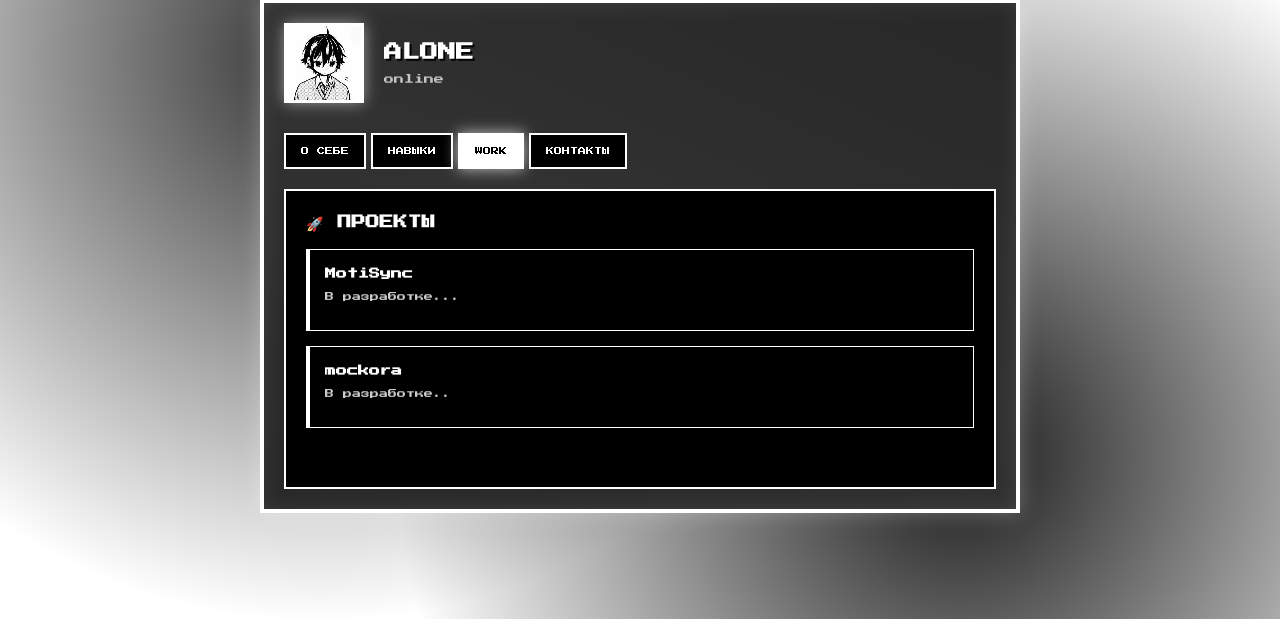
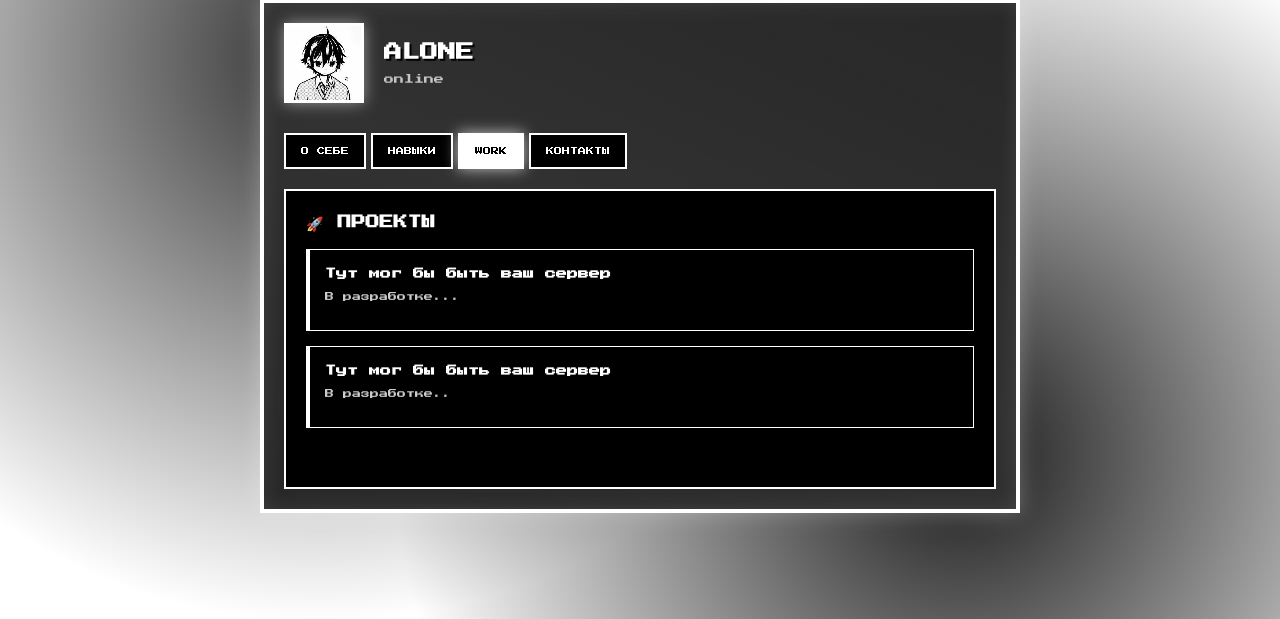
Before and after one commit to iismayilzada/alone, a Flask app: page / in a window 1280 px wide, after a click on "WORK". Shown: the part 144-763 px from the top of the page. Run offline with Flask 3, Linux system fonts and the light colour scheme.

Commit message:
Update index.html

```diff
--- a/templates/index.html
+++ b/templates/index.html
@@ -55,11 +55,11 @@
                     <div id="projects" class="tab-panel">
                         <h2 class="pixel-text">🚀 ПРОЕКТЫ</h2>
                         <div class="project-item">
-                            <h3 class="pixel-text">MotiSync</h3>
+                            <h3 class="pixel-text">Тут мог бы быть ваш сервер</h3>
                             <p class="pixel-text">В разработке...</p>
                         </div>
                         <div class="project-item">
-                            <h3 class="pixel-text">mockora</h3>
+                            <h3 class="pixel-text">Тут мог бы быть ваш сервер</h3>
                             <p class="pixel-text">В разработке..</p>
                         </div>
                     </div>
```
